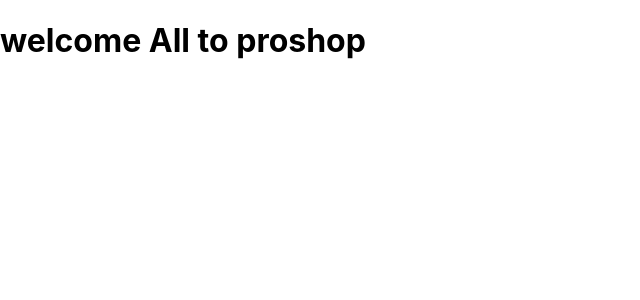
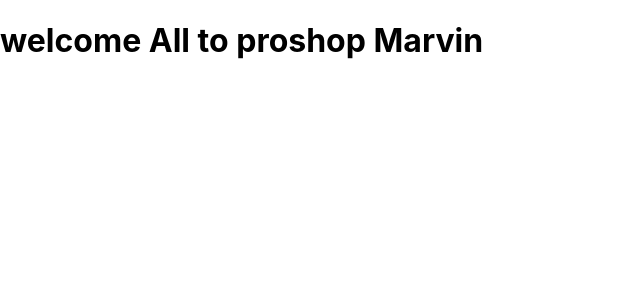
Before and after one commit to marvin1030/proshop-v2, a React (Create React App) app in the folder frontend/: page / in a window 1280 px wide. Shown: the top 300 px of the page, without its empty margins (0-640 px from the left). Built offline with nearby package versions, Linux system fonts and the light colour scheme.

Commit message:
another test

```diff
--- a/frontend/src/App.js
+++ b/frontend/src/App.js
@@ -3,7 +3,7 @@ import React from 'react'
 const App = () => {
   return (
     <h1>
-      welcome All to proshop
+      welcome All to proshop Marvin
     </h1>
   )
 }
```
